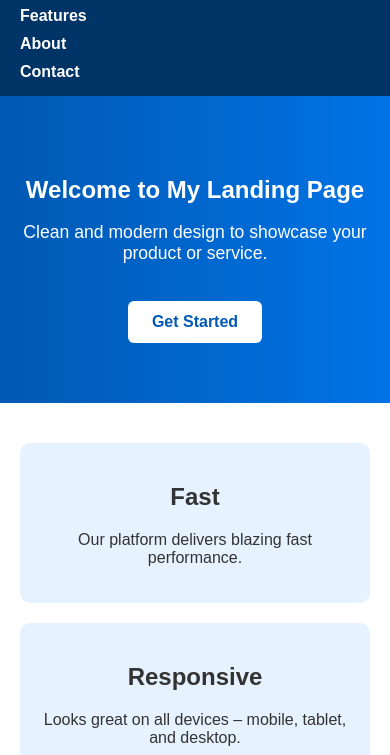
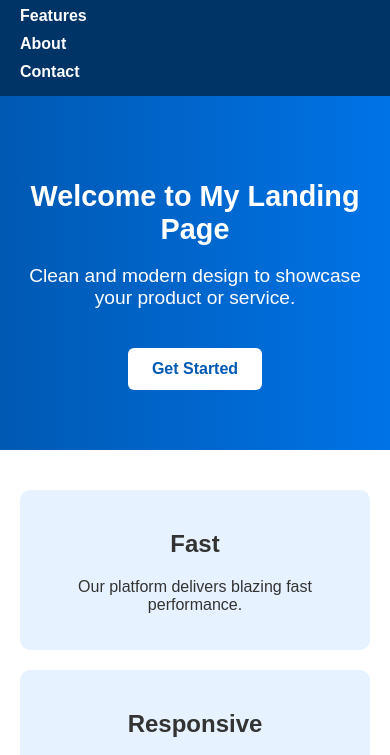
Before and after one commit to ayusshk-hub/CODSOFT-Internship, a plain HTML site: page CodSoft Internship/Projects/Landing Page/index.html in a window 390 px wide. Shown: the part 74-829 px from the top of the page. Drawn offline with Linux system fonts and the light colour scheme.

Commit message:
Update style.css

```diff
--- a/CodSoft Internship/Projects/Landing Page/style.css
+++ b/CodSoft Internship/Projects/Landing Page/style.css
@@ -1,4 +1,3 @@
-/* General Styles */
 body {
   margin: 0;
   font-family: Arial, sans-serif;
@@ -6,7 +5,6 @@ body {
   color: #333;
 }
 
-/* Header */
 header {
   background-color: #003366;
   padding: 15px 20px;
@@ -40,7 +38,6 @@ nav {
   font-weight: bold;
 }
 
-/* Hero Section */
 .hero {
   text-align: center;
   padding: 60px 20px;
@@ -49,12 +46,12 @@ nav {
 }
 
 .hero h1 {
-  font-size: 2em;
+  font-size: 2.5em;
   margin-bottom: 10px;
 }
 
 .hero p {
-  font-size: 1.1em;
+  font-size: 1.2em;
 }
 
 .cta-button {
@@ -68,7 +65,6 @@ nav {
   font-weight: bold;
 }
 
-/* Features Section */
 .features {
   display: flex;
   flex-wrap: wrap;
@@ -86,7 +82,6 @@ nav {
   text-align: center;
 }
 
-/* Footer */
 footer {
   background-color: #003366;
   color: white;
@@ -94,7 +89,7 @@ footer {
   padding: 20px;
 }
 
-/* Media Queries */
+/* Responsive Fixes */
 @media (max-width: 768px) {
   nav {
     flex-direction: column;
@@ -107,10 +102,10 @@ footer {
   }
 
   .hero h1 {
-    font-size: 1.5em;
+    font-size: 1.8em;
   }
 
   .feature-box {
-    width: 100%;
+    width: 90%;
   }
 }
```
